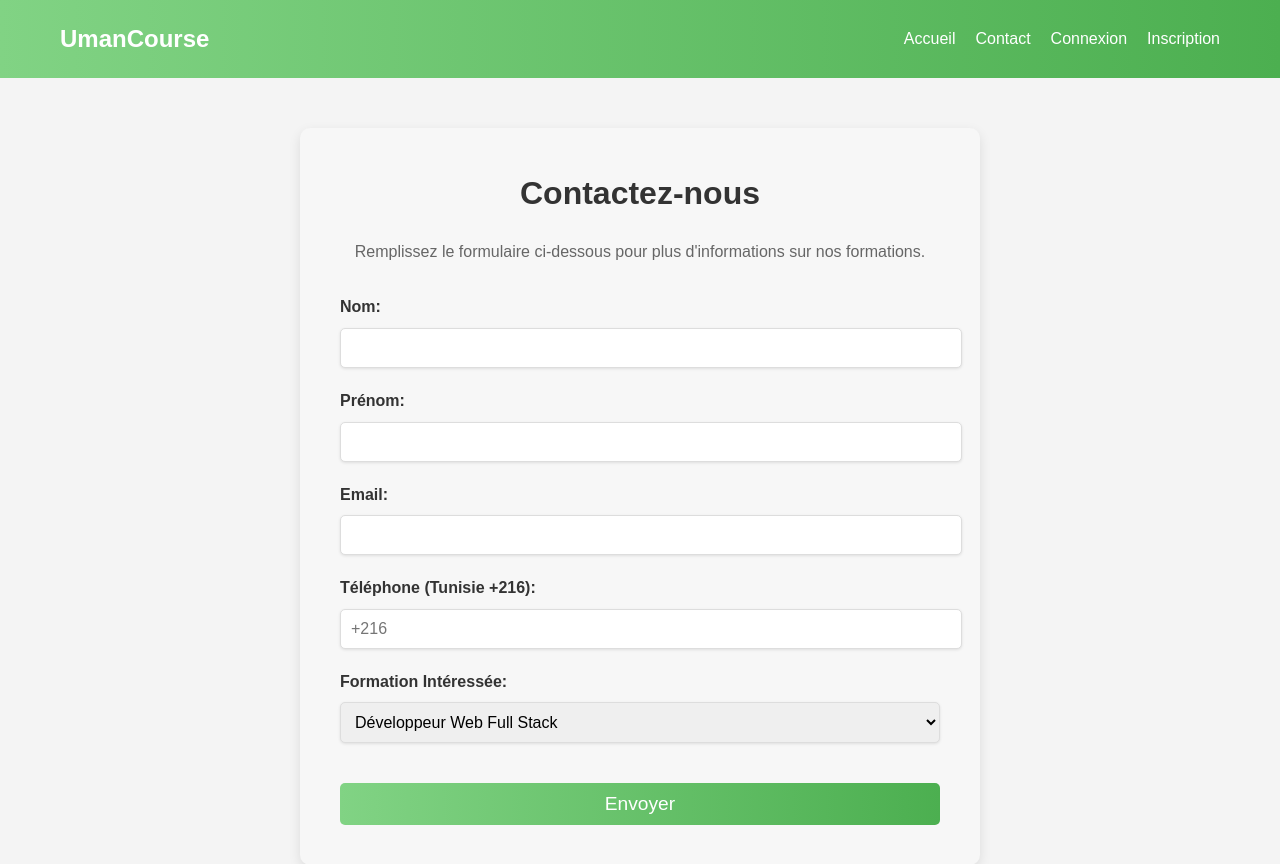
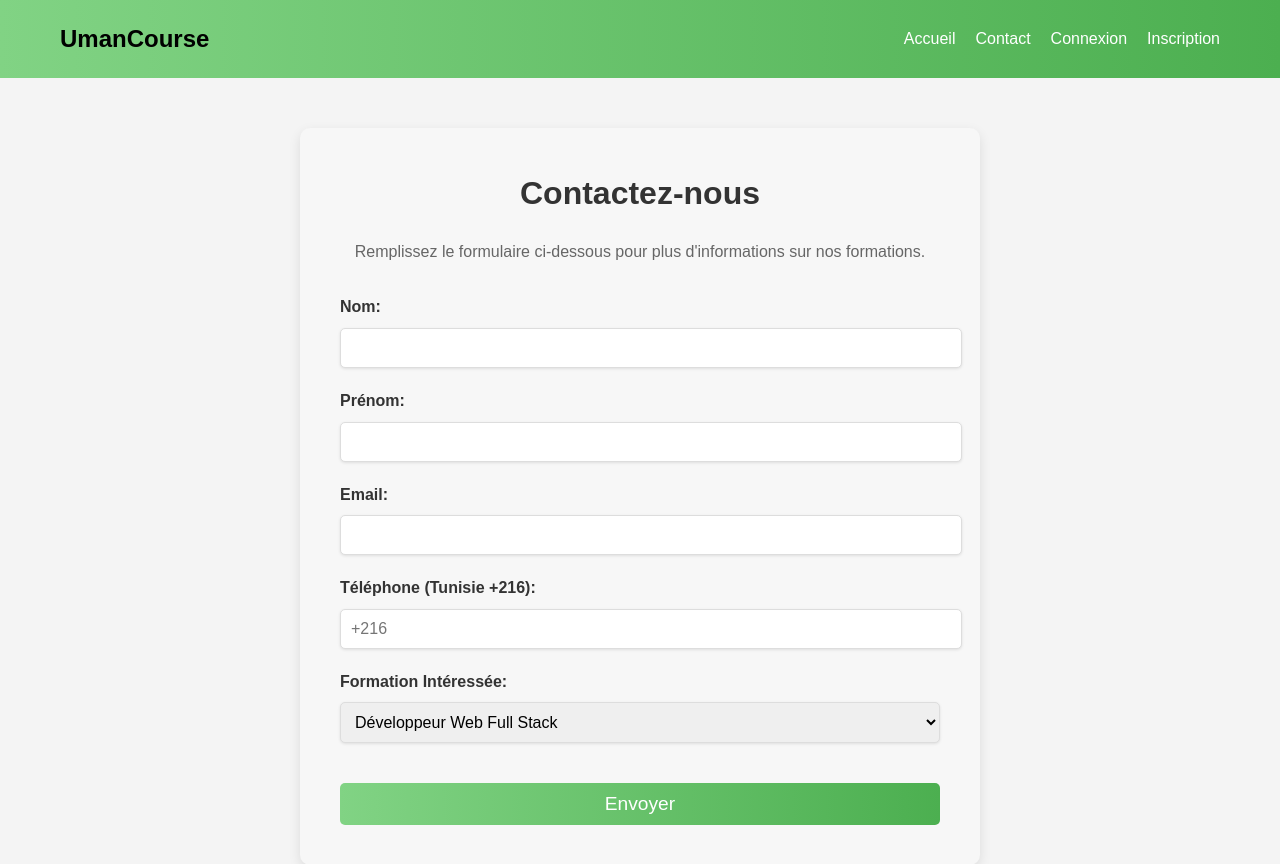
Before and after one commit to ahmedjammali/courseProject, a PHP site: page /contact.php in a window 1280 px wide. Shown: the top 864 px of the page. Run offline with PHP 8.4, Linux system fonts and the light colour scheme.

Commit message:
color chage

```diff
--- a/public/style/navbar.css
+++ b/public/style/navbar.css
@@ -39,7 +39,7 @@ nav .container {
 }
 a {
     text-decoration: none; /* Removes underline */
-    color: inherit; /* Inherits the color from the parent element, or set your own */
+    color: black; /* Inherits the color from the parent element, or set your own */
 }
 li {
     list-style: none; /* Removes the bullets or numbers */
```
